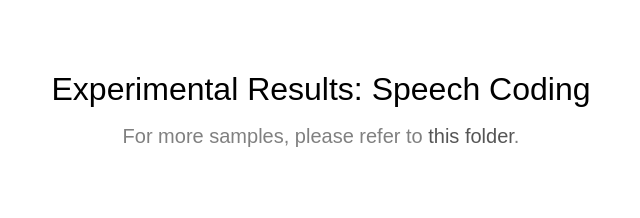
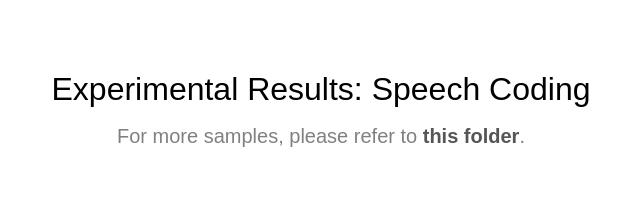
Before and after one commit to ZhengRachel/ERVQ, a plain HTML site: page index.html in a window 1280 px wide. Shown: the part 1006-1224 px from the top of the page, 319-959 px from the left. Drawn offline with Linux system fonts and the light colour scheme; a web font is replaced by a local one.

```diff
--- a/index.html
+++ b/index.html
@@ -71,7 +71,7 @@
 
         <br><br><br>
         <p style="color:black; font-family:Sans-Serif; font-size:32px;"> Experimental Results: Speech Coding </p>
-        <p style="color:gray; font-family:Sans-Serif; font-size:20px;"> For more samples, please refer to <a href="https://anonymous.4open.science/r/ERVQ-A907/SpeechCoding">this folder</a>. </p>
+        <p style="color:gray; font-family:Sans-Serif; font-size:20px;"> For more samples, please refer to <a href="https://anonymous.4open.science/r/ERVQ-A907/SpeechCoding"><strong>this folder</strong></a>. </p>
 
         <br><br><br>
         <p style="color:black; font-family:Sans-Serif; font-size:24px;"> HiFi-Codec @ 2kbps for 16kHz Audio</p>
@@ -576,7 +576,7 @@
     <br><br><br>
 
     <p style="color:black; font-family:Sans-Serif; font-size:32px;"> Experimental Results: FunCodec + LauraGPT </p>
-    <p style="color:gray; font-family:Sans-Serif; font-size:20px;"> For more samples, please refer to <a href="https://anonymous.4open.science/r/ERVQ-A907/FunCodecLauraGPT">this folder</a>. </p>
+    <p style="color:gray; font-family:Sans-Serif; font-size:20px;"> For more samples, please refer to <a href="https://anonymous.4open.science/r/ERVQ-A907/FunCodecLauraGPT"><strong>this folder</strong></a>. </p>
 
     <br><br>
 
```
